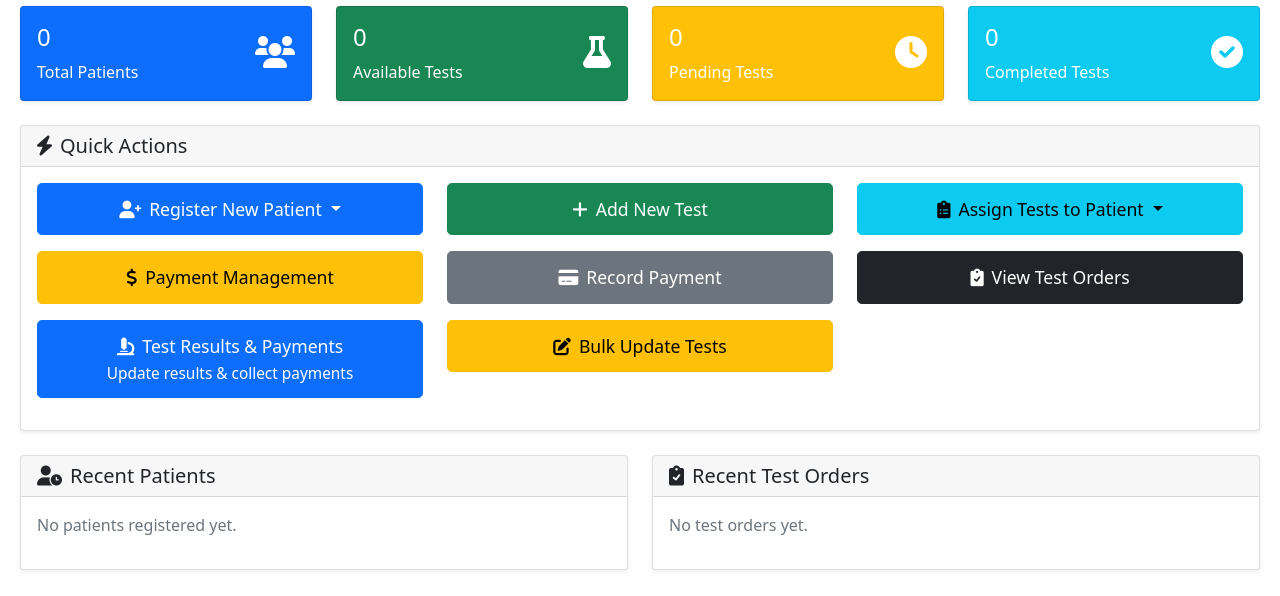
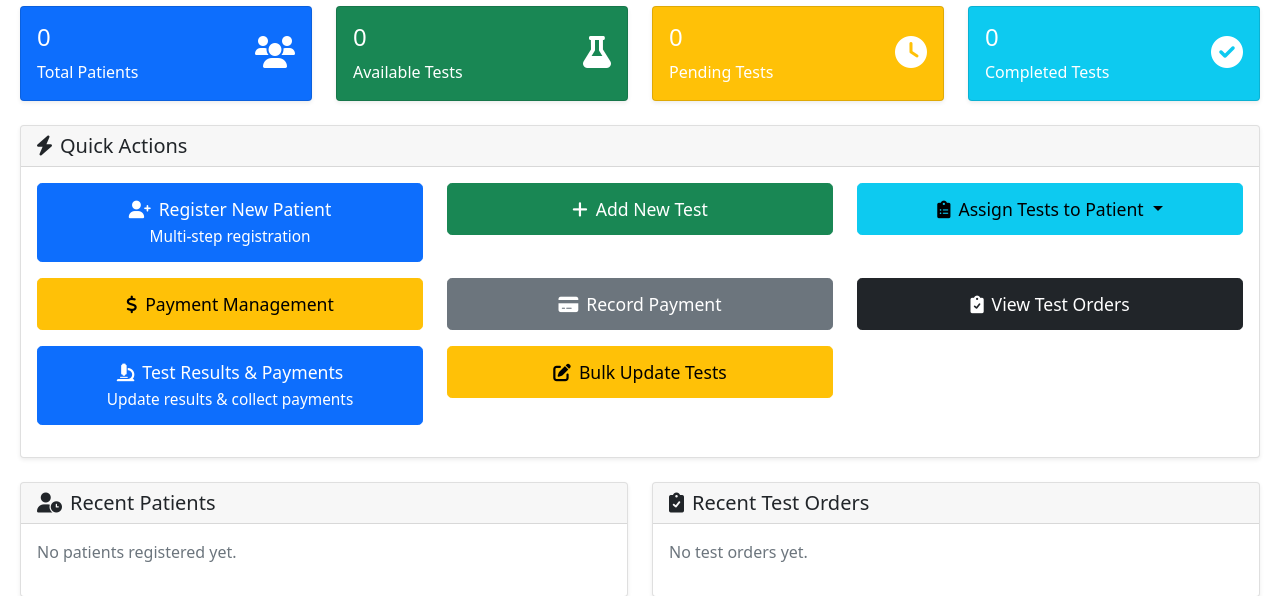
Before and after one commit to jitendrapal/pathology-v1, a Flask app: page / in a window 1280 px wide. Shown: the part 142-738 px from the top of the page. Run offline with Flask 3, Linux system fonts and the light colour scheme.

Commit message:
SIMPLIFY PATIENT REGISTRATION: Remove dropdown, make multi-step registration direct button

```diff
--- a/templates/index.html
+++ b/templates/index.html
@@ -87,19 +87,10 @@
             <div class="card-body">
                 <div class="row">
                     <div class="col-md-4 mb-3">
-                        <div class="dropdown">
-                            <button class="btn btn-primary btn-lg w-100 dropdown-toggle" type="button" data-bs-toggle="dropdown">
-                                <i class="fas fa-user-plus me-2"></i>Register New Patient
-                            </button>
-                            <ul class="dropdown-menu w-100">
-                                <li><a class="dropdown-item" href="{{ url_for('register_patient_step1') }}">
-                                    <i class="fas fa-list-ol me-2"></i>Multi-Step Registration
-                                </a></li>
-                                <li><a class="dropdown-item" href="{{ url_for('register_patient') }}">
-                                    <i class="fas fa-file-alt me-2"></i>Single Page Registration
-                                </a></li>
-                            </ul>
-                        </div>
+                        <a href="{{ url_for('register_patient_step1') }}" class="btn btn-primary btn-lg w-100">
+                            <i class="fas fa-user-plus me-2"></i>Register New Patient
+                            <br><small>Multi-step registration</small>
+                        </a>
                     </div>
                     <div class="col-md-4 mb-3">
                         <a href="{{ url_for('add_test') }}" class="btn btn-success btn-lg w-100">
```
